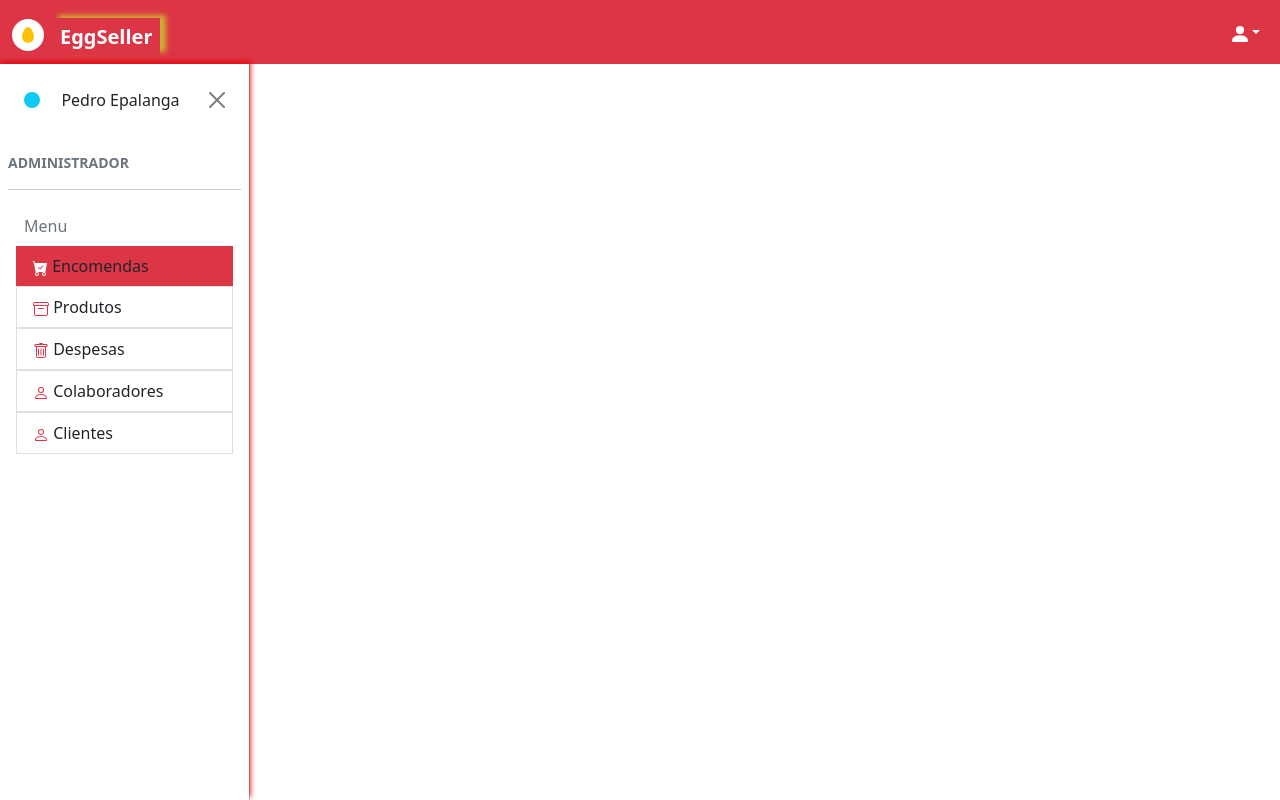
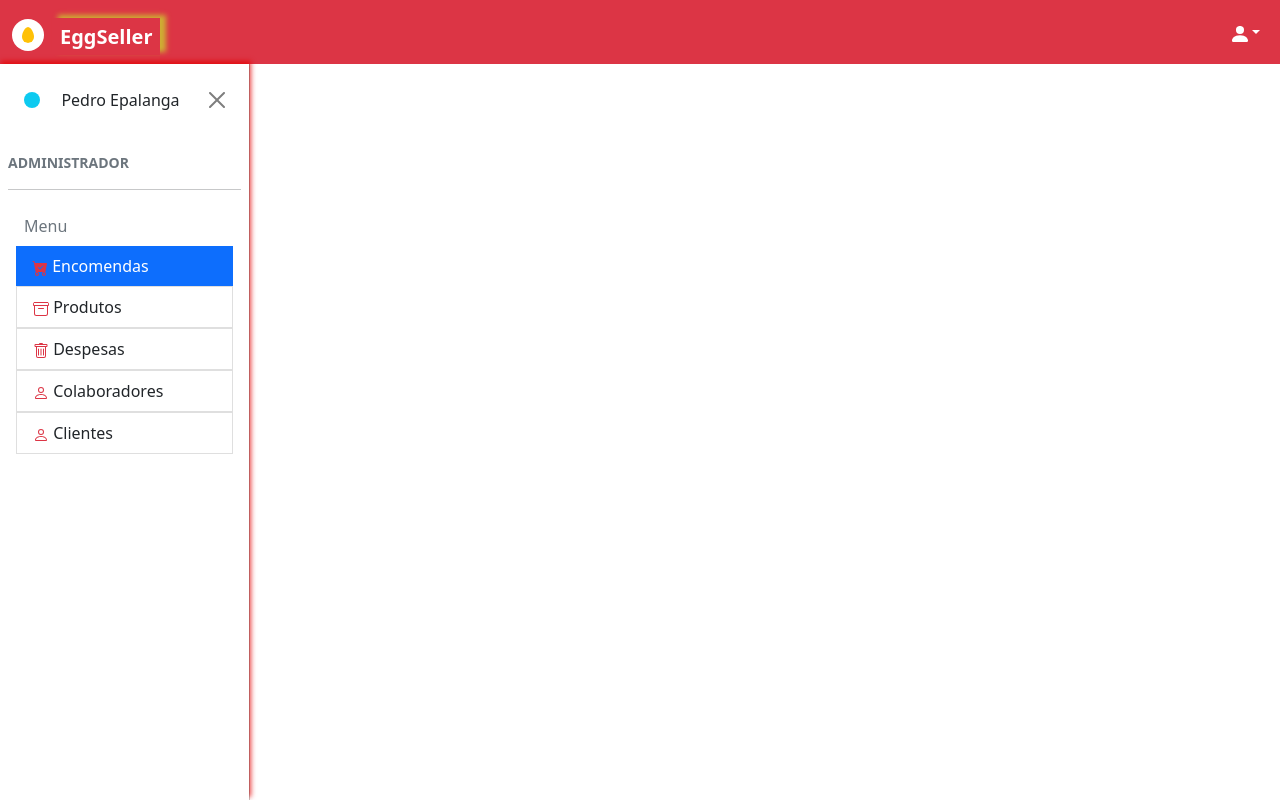
Before and after one commit to pedroavelin/pedro-Epalanga-egg-seller, a Vue app in the folder projet/: page /dashboard-admin in a window 1280 px wide. Built offline with nearby package versions, Linux system fonts and the light colour scheme; what vue-sweetalert2 would draw is missing.

Commit message:
Modificar cor do link da OffCanvas.

```diff
--- a/projet/src/components/dashboard-admin/Offcanvas.vue
+++ b/projet/src/components/dashboard-admin/Offcanvas.vue
@@ -42,28 +42,29 @@
             </li>
             <div class="list-group px-2">
               <span class="text-muted p-2">Menu</span>
-              <router-link class="p" tag="li" to="/encomendas">
+              <router-link class="v-link" to="/encomendas">
                 <a
                   href="#"
-                  class="
-                    list-group-item list-group-item-action
-                    bg-danger
-                    border-0
-                  "
+                  class="list-group-item list-group-item-action border-0 active"
                   aria-current="true"
+                  id="l1"
+                  @click="mudarCor('l1')"
                 >
                   <b-icon
                     icon="cart-check-fill"
-                    class="rounded p-0 "
-                    variant="white"
-
+                    class="rounded p-0"
+                    variant="danger"
                   ></b-icon>
                   Encomendas
                 </a>
               </router-link>
 
-              <router-link class="v-link-active" to="/produtos">
-                <a class="list-group-item list-group-item-action">
+              <router-link class="v-link" to="/produtos">
+                <a
+                  class="list-group-item list-group-item-action"
+                  id="l2"
+                  @click="mudarCor('l2')"
+                >
                   <b-icon
                     icon="archive"
                     class="rounded p-0"
@@ -74,7 +75,12 @@
               </router-link>
 
               <router-link tag="li" to="/despesas">
-                <a href="#" class="list-group-item list-group-item-action">
+                <a
+                  href="#"
+                  class="list-group-item list-group-item-action"
+                  id="l3"
+                  @click="mudarCor('l3')"
+                >
                   <b-icon
                     icon="trash"
                     class="rounded p-0"
@@ -85,7 +91,12 @@
               </router-link>
 
               <router-link tag="li" to="/colaboradores">
-                <a href="#" class="list-group-item list-group-item-action">
+                <a
+                  href="#"
+                  class="list-group-item list-group-item-action"
+                  id="l4"
+                  @click="mudarCor('l4')"
+                >
                   <b-icon
                     icon="person"
                     class="rounded p-0"
@@ -95,7 +106,12 @@
                 </a>
               </router-link>
               <router-link tag="li" to="/clientes">
-                <a href="#" class="list-group-item list-group-item-action">
+                <a
+                  href="#"
+                  class="list-group-item list-group-item-action"
+                  id="l5"
+                  @click="mudarCor('l5')"
+                >
                   <b-icon
                     icon="person"
                     class="rounded p-0"
@@ -114,12 +130,24 @@
 </template>
 
 <script>
-export default {};
+export default {
+  data() {
+    return {
+      name: "OffCanvas",
+    };
+  },
+  methods: {
+    mudarCor(id) {
+      // classList: Permite a manipulação do atributo de conteúdo da classe do elemento como um conjunto de tokens separados por espaço em branco por meio de um objeto DOMTokenList.
+      document.getElementsByClassName("active")[0].classList.remove("active");
+      document.getElementById(id).classList.add("active");
+    },
+  },
+};
 </script>
 
 <style>
-a:link,
-a:visited {
+a:link {
   text-decoration: none;
 }
 a:hover {
```
